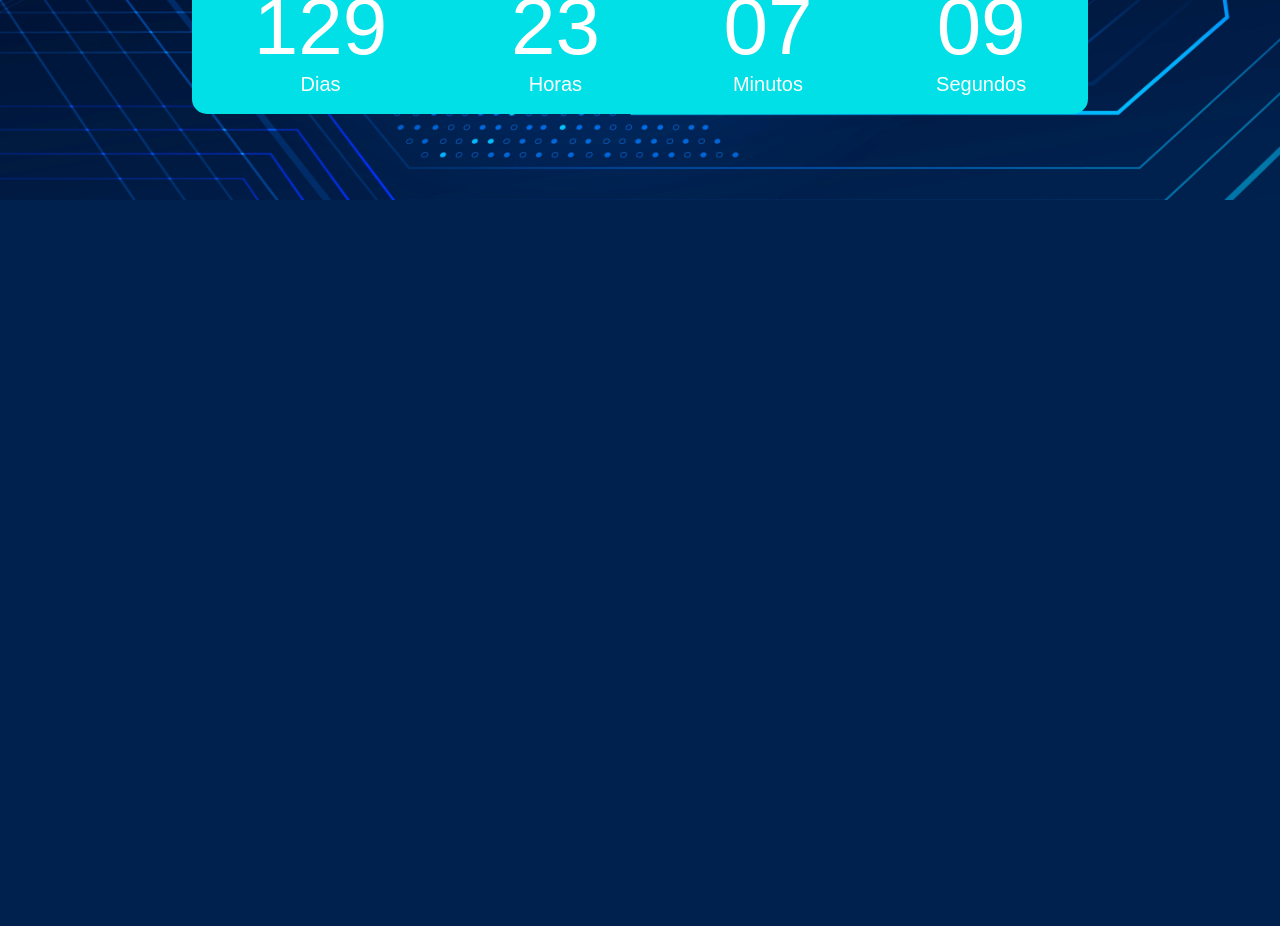
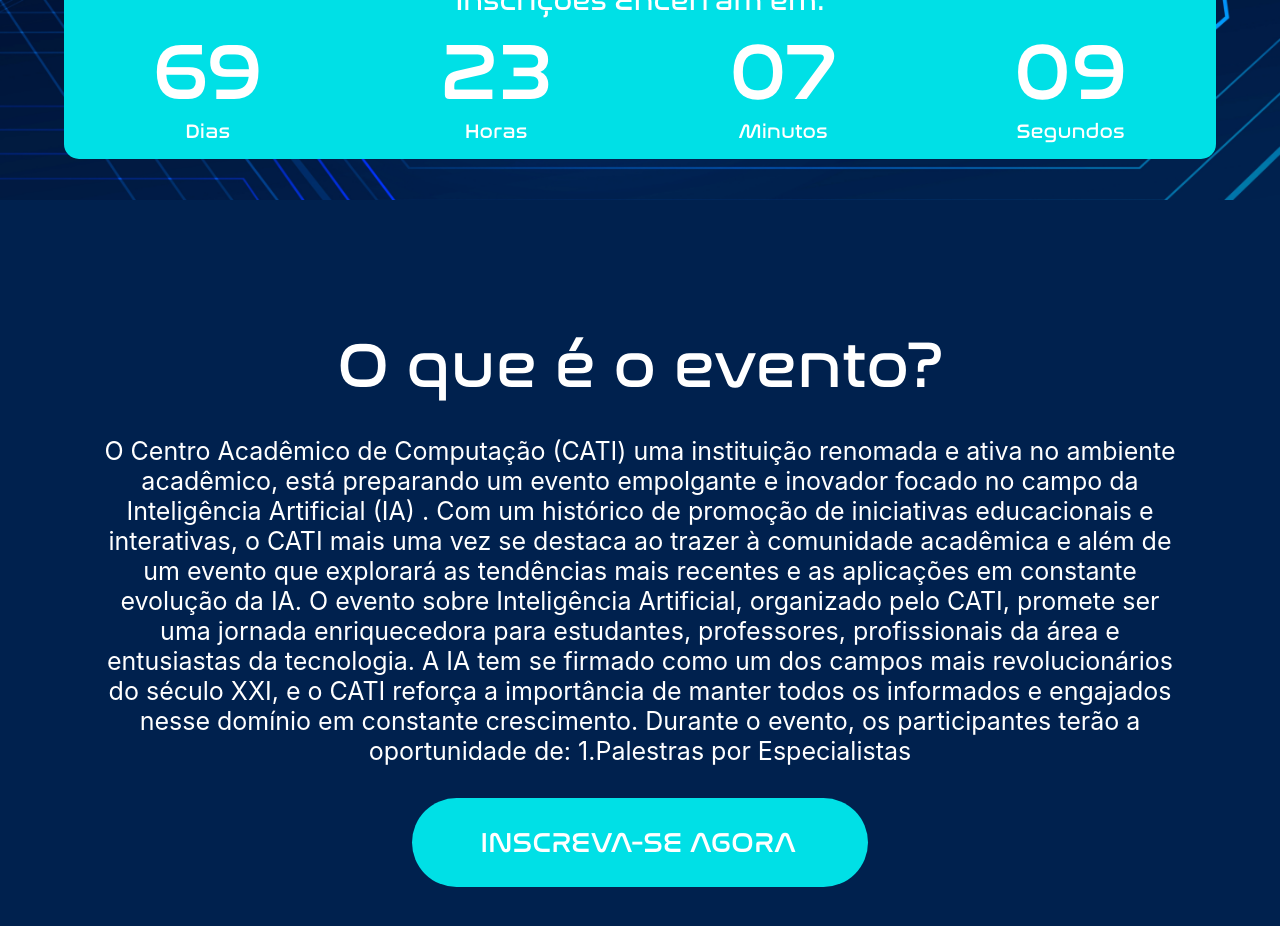
Before and after one commit to CATI-2023/frontend, a React (Vite) app: page / in a window 1280 px wide. Shown: the part 600-1526 px from the top of the page. Before the commit the page ends 800 px from the top, so only its background shows below. Built offline with nearby package versions, Linux system fonts and the light colour scheme.

Commit message:
feature/ create a second section, with about event

```diff
--- a/src/components/Timer/Timer.tsx
+++ b/src/components/Timer/Timer.tsx
@@ -4,7 +4,7 @@
 import { useState, useEffect } from 'react';
 
 export function TimerEvent() {
-  const targetDate = new Date('2023-12-31T23:59:59')
+  const targetDate = new Date('2023-11-01T23:59:59')
   useEffect(() => {
     const interval = setInterval(() => {
       const timeLeft = calculateTimeLeft(targetDate);
@@ -36,8 +36,8 @@
     <>
       <Box
         sx={{
-          width: "70%",
-          height: "12em",
+          width: "100%",
+          py: "1em",
           borderRadius: "15px",
           backgroundColor: "#00e0e6",
           mt: "100px",
--- a/src/components/Timer/style.css
+++ b/src/components/Timer/style.css
@@ -1,6 +1,5 @@
 .Timer-primary-text {
   color: #fff;
-  font-family: Arial, Helvetica, sans-serif;
   font-size: 28px;
   font-style: normal;
   font-weight: 400;
@@ -8,7 +7,6 @@
 }
 .timer-tempo-dia-afins {
   color: #fff;
-  font-family: Arial, Helvetica, sans-serif;
   font-size: 80px;
   font-style: normal;
   font-weight: 400;
@@ -16,7 +14,6 @@
 }
 .timer-tempo-titulo {
   color: #fff;
-  font-family: Arial, Helvetica, sans-serif;
   font-size: 20px;
   font-style: normal;
   font-weight: 400;
--- a/src/global.css
+++ b/src/global.css
@@ -1,9 +1,20 @@
-*{
-    margin: 0;
-    padding: 0;
-    box-sizing: border-box;
+* {
+  margin: 0;
+  padding: 0;
+  box-sizing: border-box;
+  font-family: "Nasalization", sans-serif;
 }
-body{
-    background-color: #00214E;
-    color: white;
+
+@font-face {
+  font-family: "Nasalization";
+  src: url("./fonts/nasalization-rg.otf") format("truetype");
+  font-weight: normal;
+  font-style: normal;
 }
+body {
+  background-color: #00214e;
+  color: white;
+}
+button {
+  all: unset;
+}
--- a/src/pages/Home/components/FirstSection/FirstSection.tsx
+++ b/src/pages/Home/components/FirstSection/FirstSection.tsx
@@ -25,6 +25,7 @@
           display={"flex"}
           alignItems={"center"}
           justifyContent={"center"}
+          px={"4em"}
         >
           <TimerEvent />
         </Box>
--- a/src/pages/Home/components/FirstSection/style.css
+++ b/src/pages/Home/components/FirstSection/style.css
@@ -1,6 +1,5 @@
 .typography-first-section {
   color: #00e0e6;
-  font-family: Arial, Helvetica, sans-serif;
   font-size: 36px;
   font-style: normal;
   font-weight: 400;
@@ -8,7 +7,6 @@
 }
 .text-primary-first-section {
   color: #fff;
-  font-family: Arial, Helvetica, sans-serif;
   font-size: 36px;
   font-style: normal;
   font-weight: 400;
--- /dev/null
+++ b/src/pages/Home/components/SecondSection/SecondSection.tsx
@@ -0,0 +1,36 @@
+import { Box } from "@mui/material";
+import "./style.css";
+export function SecondSection() {
+  return (
+    <>
+      <Box
+        display={"flex"}
+        height={"100vh"}
+        pt={"8em"}
+        alignItems={"center"}
+        justifyContent={"start"}
+        flexDirection={"column"}
+        gap={4}
+      >
+        <h3 className="primary-text-second-section">O que é o evento?</h3>
+        <p className="second-text-second-section">
+          O Centro Acadêmico de Computação (CATI) uma instituição renomada e
+          ativa no ambiente acadêmico, está preparando um evento empolgante e
+          inovador focado no campo da Inteligência Artificial (IA) . Com um
+          histórico de promoção de iniciativas educacionais e interativas, o
+          CATI mais uma vez se destaca ao trazer à comunidade acadêmica e além
+          de um evento que explorará as tendências mais recentes e as aplicações
+          em constante evolução da IA. O evento sobre Inteligência Artificial,
+          organizado pelo CATI, promete ser uma jornada enriquecedora para
+          estudantes, professores, profissionais da área e entusiastas da
+          tecnologia. A IA tem se firmado como um dos campos mais
+          revolucionários do século XXI, e o CATI reforça a importância de
+          manter todos os informados e engajados nesse domínio em constante
+          crescimento. Durante o evento, os participantes terão a oportunidade
+          de: 1.Palestras por Especialistas
+        </p>
+        <button className="button-subscribe-second-section">INSCREVA-SE AGORA</button>
+      </Box>
+    </>
+  );
+}
--- /dev/null
+++ b/src/pages/Home/components/SecondSection/style.css
@@ -0,0 +1,29 @@
+.primary-text-second-section {
+  color: #fff;
+  font-size: 64px;
+  font-style: normal;
+  font-weight: 400;
+  line-height: normal;
+}
+.second-text-second-section {
+  color: #fff;
+  text-align: center;
+  font-family: Inter;
+  font-size: 25px;
+  font-style: normal;
+  font-weight: 400;
+  line-height: normal;
+  padding: 0px 4em;
+}
+.button-subscribe-second-section {
+  display: inline-flex;
+  padding: 28px 72px 28px 68px;
+  justify-content: center;
+  align-items: center;
+  font-size: 28px;
+  border-radius: 50px;
+  background: #00e0e6;
+}
+.button-subscribe-second-section:active {
+  background: #00969b;
+}
--- a/src/pages/Home/index.tsx
+++ b/src/pages/Home/index.tsx
@@ -1,6 +1,7 @@
 import { Box } from "@mui/material";
 import { FirstSection } from "./components/FirstSection/FirstSection";
 import { Header } from "../../components/Header";
+import { SecondSection } from "./components/SecondSection/SecondSection";
 
 export function HomePage() {
   return (
@@ -8,6 +9,7 @@
       <Box height={"100vh"}>
         <Header />
         <FirstSection/>
+        <SecondSection />
       </Box>
     </>
   );
```
Also changed, not shown: src/fonts/nasalization-rg.otf (added).
